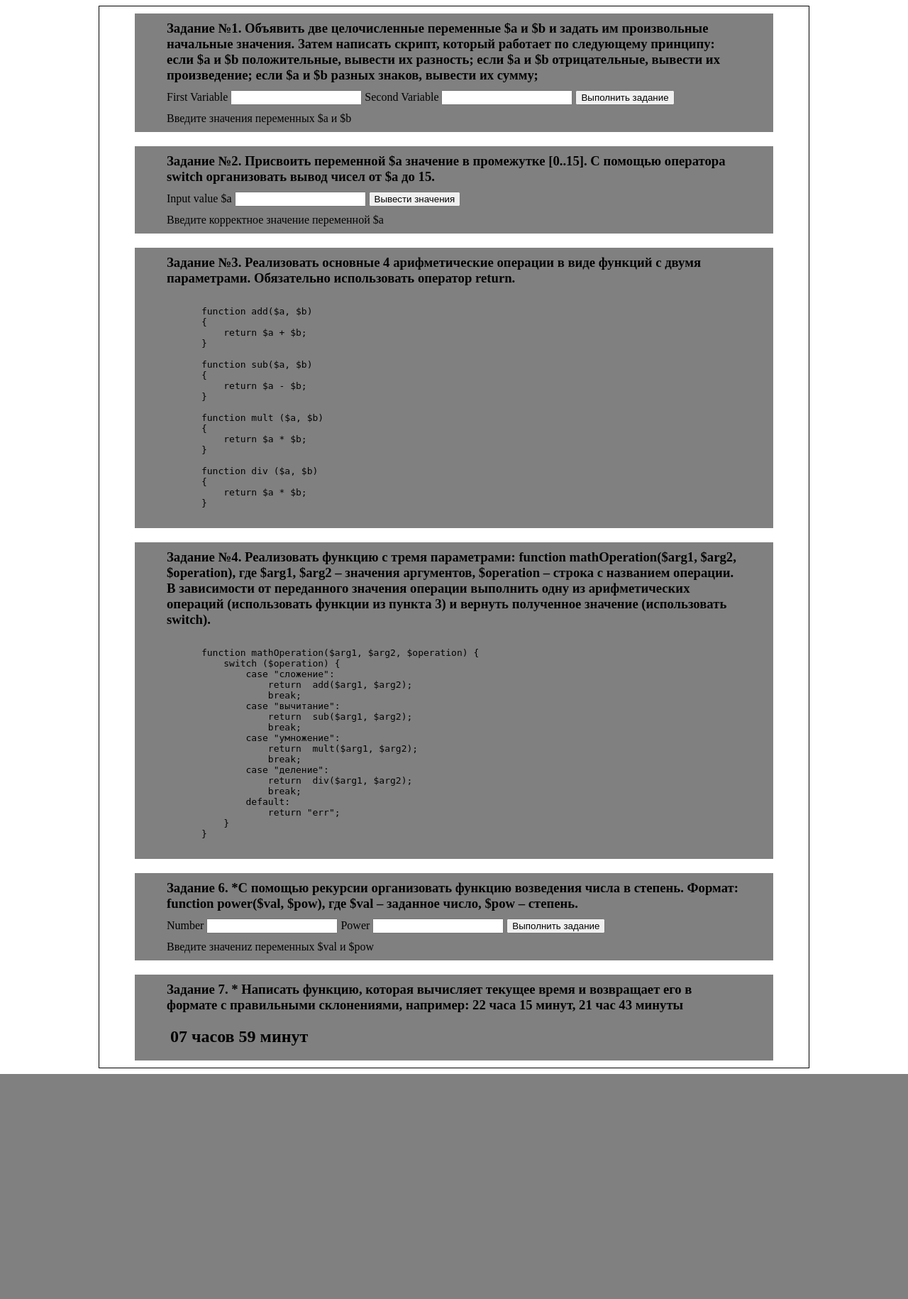
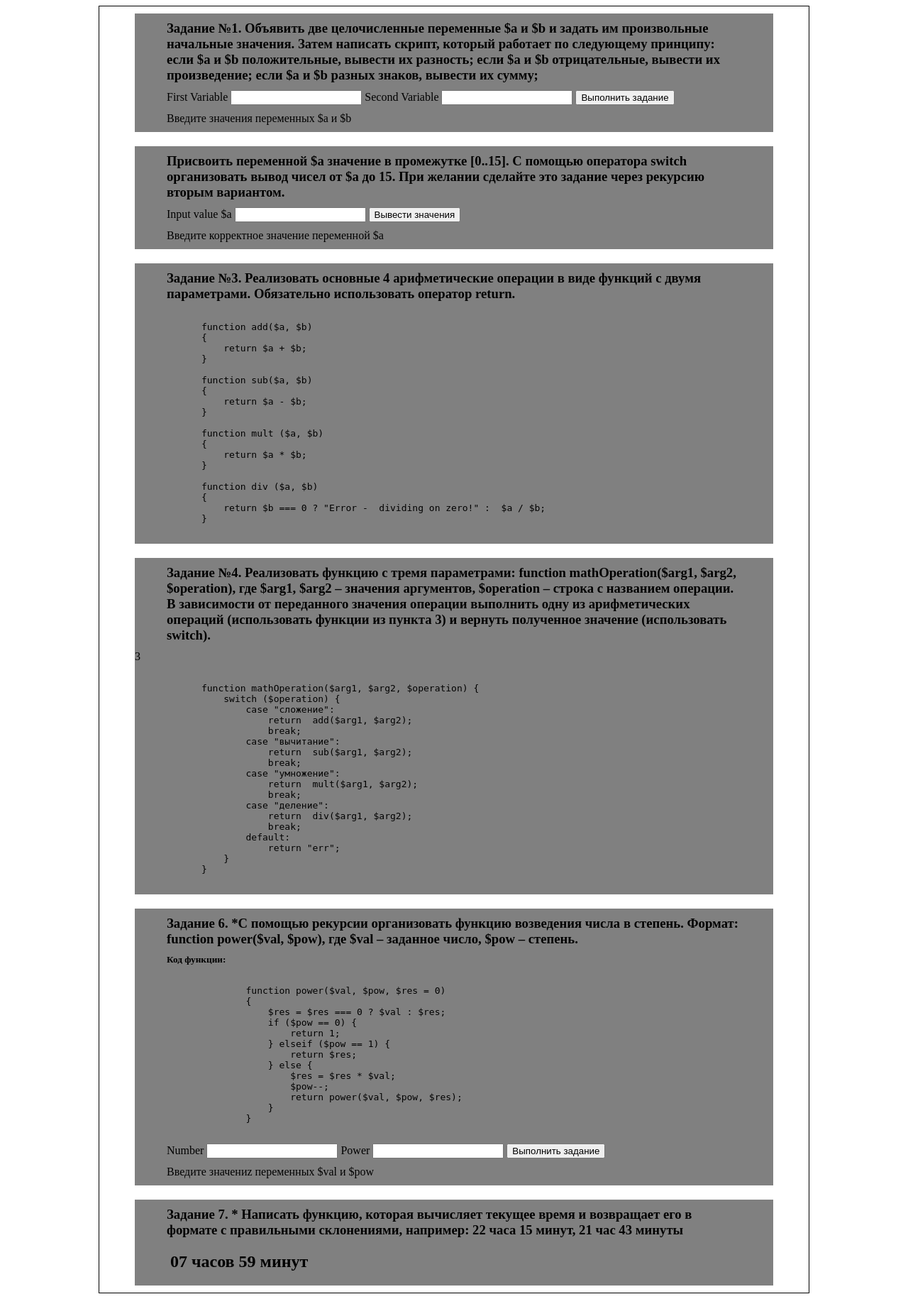
Before and after one commit to lotostoi/php_lessons, a PHP site: page /lesson2.php?first=1 in a window 1280 px wide. Shown: the whole page at 71% size. Before the commit the page ends 1513 px from the top, so only its background shows below. Run offline with PHP 8.4, Linux system fonts and the light colour scheme; data that the repository does not hold is empty.

Commit message:
edited base HW

```diff
--- a/lesson2.php
+++ b/lesson2.php
@@ -97,13 +97,17 @@
 
         <div class="ts2">
 
-            <h3 class="ts2">Задание №2. Присвоить переменной $а значение в промежутке [0..15].
+            <h3 class="ts2">
+                Присвоить переменной $а значение в промежутке [0..15].
                 С помощью оператора switch организовать вывод чисел от $a до 15.
+                При желании сделайте это задание через рекурсию вторым вариантом.
             </h3>
+
             <form class="f1" action="#">
                 <label for="#">Input value $a <input name="valueATask2" type="text"> </label>
                 <button type="submit" name="rethult"> Вывести значения </button>
             </form>
+
             <?php
             if ($_GET['valueATask2'] != null && $_GET['valueATask2'] >= 0 && $_GET['valueATask2'] < 16) {
                 $a = (int) $_GET['valueATask2'];
@@ -147,11 +151,23 @@
             ?>
         </div>
         <div class="ts3">
-            <h3 class="ts2">Задание №3. Реализовать основные 4 арифметические операции
+            <h3 class="ts2">
+                Задание №3. Реализовать основные 4 арифметические операции
                 в виде функций с двумя параметрами.
                 Обязательно использовать оператор return.
             </h3>
+
+
             <?php
+
+            /* как такие функции закинуть в switch?
+            $add = fn($a, $b)=> $a + $b;
+
+            $sub = fn($a, $b)=> $a - $b;
+
+            $mult= fn($a, $b)=> $a * $b;
+
+            $div = fn($a, $b)=> $b === 0 ? "Error -  dividing on zero!" :  $a / $b; */
 
             function add($a, $b)
             {
@@ -170,7 +186,7 @@
 
             function div($a, $b)
             {
-                return $a * $b;
+                return $b === 0 ? "Error -  dividing on zero!" :  $a / $b;
             }
             echo '<pre>
             function add($a, $b)
@@ -190,14 +206,15 @@
 
             function div ($a, $b)
             {
-                return $a * $b;
+                return $b === 0 ? "Error -  dividing on zero!" :  $a / $b;
             }
             </pre>'
 
             ?>
         </div>
         <div class="ts3">
-            <h3 class="ts2">Задание №4. Реализовать функцию с тремя параметрами: function mathOperation($arg1, $arg2, $operation),
+            <h3 class="ts2">
+                Задание №4. Реализовать функцию с тремя параметрами: function mathOperation($arg1, $arg2, $operation),
                 где $arg1, $arg2 – значения аргументов, $operation – строка с названием операции.
                 В зависимости от переданного значения операции выполнить одну из арифметических операций
                 (использовать функции из пункта 3) и вернуть полученное значение (использовать switch).
@@ -222,6 +239,8 @@
                         return 'err';
                 }
             }
+            echo mathOperation(1,2,'сложение');
+
             echo '<pre>
             function mathOperation($arg1, $arg2, $operation) {
                 switch ($operation) {
@@ -245,22 +264,42 @@
             ?>
         </div>
         <div class="ts3">
-            <h3 class="ts2"> Задание 6. *С помощью рекурсии организовать функцию возведения числа в степень.
+            <h3 class="ts2">
+                Задание 6. *С помощью рекурсии организовать функцию возведения числа в степень.
                 Формат: function power($val, $pow), где $val – заданное число, $pow – степень.
             </h3>
+            <h5 class="ts2"> Код функции: </h4>
+            <?php
+            echo '<pre>
+                    function power($val, $pow, $res = 0)
+                    {
+                        $res = $res === 0 ? $val : $res;
+                        if ($pow == 0) {
+                            return 1;
+                        } elseif ($pow == 1) {
+                            return $res;
+                        } else {
+                            $res = $res * $val;
+                            $pow--;
+                            return power($val, $pow, $res);
+                        }
+                    }
+            </pre>'
+            ?>
+
             <form class="f1" action="#">
 
                 <label for="#">Number <input name="number" type="text"> </label>
                 <label for="#">Power <input name="power" type="text"> </label>
-                <button type="submit" name="rethult"> Выполнить задание </button>
+                <button type="submit" name="result"> Выполнить задание </button>
 
             </form>
 
             <?php
-            function power($val, $pow)
-            {
-                function rec($val, $pow, $res)
+
+            function power($val, $pow, $res = 0)
                 {
+                $res = $res === 0 ? $val : $res;
                     if ($pow == 0) {
                         return 1;
                     } elseif ($pow == 1) {
@@ -268,12 +307,11 @@
                     } else {
                         $res = $res * $val;
                         $pow--;
-                        return rec($val, $pow, $res);
-                    }
+                    return power($val, $pow, $res);
                 }
-                $res = $val;
-                return rec($val, $pow, $res);
             }
+
+
             if ($_GET['number'] != null && $_GET['power'] != null) {
                 $val = (int) $_GET['number'];
                 $pow = (int) $_GET['power'];
@@ -294,16 +332,16 @@
             {
                 if ($val == 0 || $val  > 4 && $val <= 20) {
                     ($arg == 'часы') ? $text = ' часов ' : $text = ' минут ';
-                    echo '<span>'. $val . $text . '</span>';
+                    echo '<span>' . $val . $text . '</span>';
                 } elseif ($val % 10 > 1 && $val % 10 < 5) {
                     ($arg == 'часы') ? $text = ' часа ' : $text = ' минуты ';
-                   echo '<span>'. $val . $text . '</span>';
+                    echo '<span>' . $val . $text . '</span>';
                 } elseif ($val % 10 == 0 || ($val % 10) > 4 && ($val % 10) <= 9) {
                     ($arg == 'часы') ? $text = ' часов' : $text = ' минут';
-                   echo '<span>'. $val . $text . '</span>';
+                    echo '<span>' . $val . $text . '</span>';
                 } else {
                     ($arg == 'часы') ? $text = ' час ' : $text = ' минута ';
-                   echo '<span>'. $val . $text . '</span>';
+                    echo '<span>' . $val . $text . '</span>';
                 }
             }
 
@@ -314,8 +352,7 @@
                 echo '<h2 class = "span">';
                  hoursOrMin($hours, "часы");
                  hoursOrMin($min, "минуты");
-                echo '</h2>' ;
-
+                echo '</h2>';
             }
 
             printCurrentTime()
```
Also changed, not shown: minimalistica/css/main.css (deleted, +0 -29 lines), minimalistica/index.php (deleted, +0 -61 lines).
